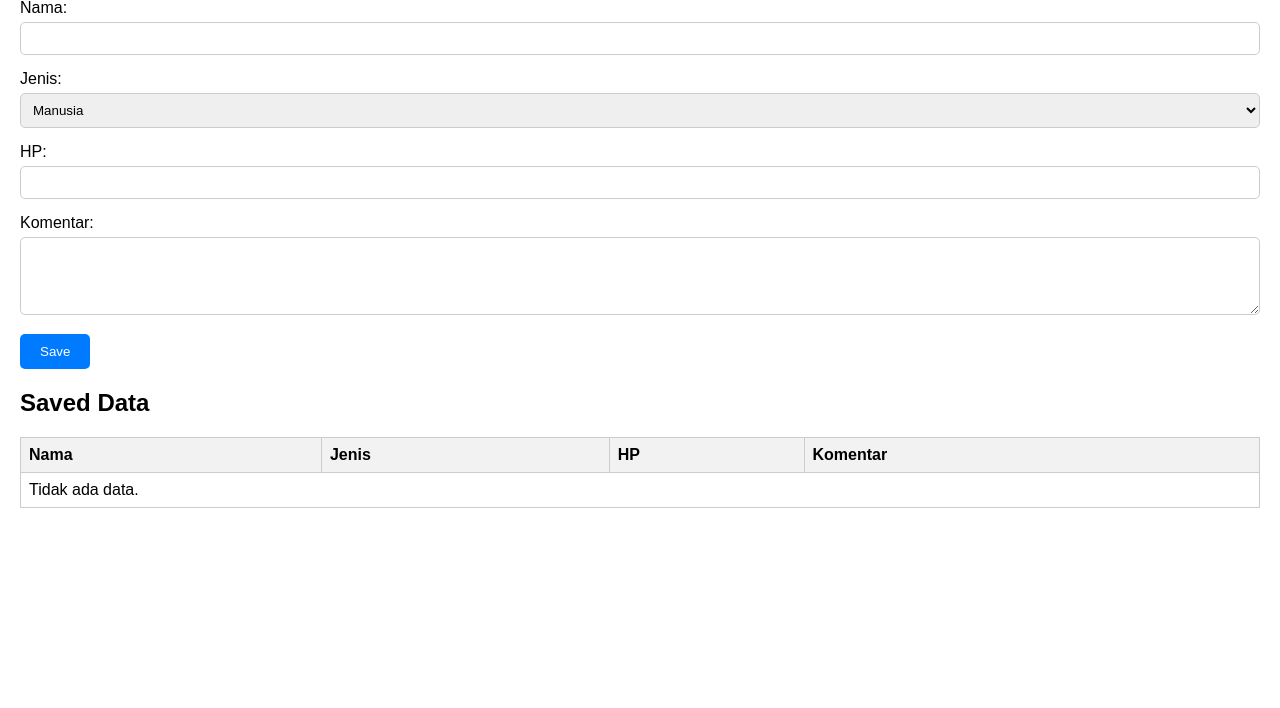
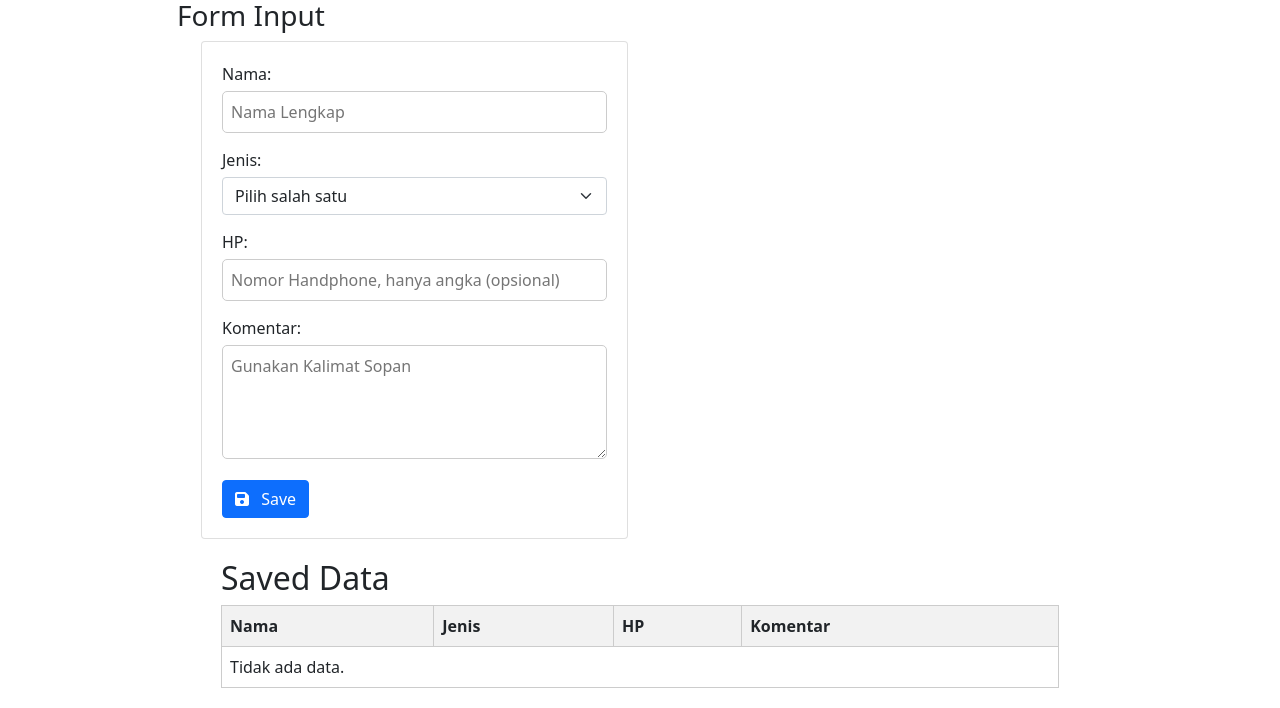
Before and after one commit to laper01/simple_crud_vanila_php, a PHP site: page / in a window 1280 px wide. Shown: the part 120-828 px from the top of the page. Before the commit the page ends 628 px from the top, so only its background shows below. Run offline with PHP 8.4, Linux system fonts and the light colour scheme; data that the repository does not hold is empty; some libraries are stand-ins or nearby versions.

Commit message:
layout-fix

```diff
--- a/index.php
+++ b/index.php
@@ -1,4 +1,5 @@
 <?php
+session_start();
 // Koneksi ke database
 $servername = "localhost";
 $username = "superuser"; // Ganti dengan username database Anda
@@ -12,63 +13,8 @@ if ($conn->connect_error) {
   die("Koneksi gagal: " . $conn->connect_error);
 }
 
-// Fungsi untuk validasi input
-function validateInput($data)
-{
-    // Menghilangkan spasi di awal dan akhir string
-    $data = trim($data);
-    // Menghapus karakter backslash (\)
-    $data = stripslashes($data);
-    // Mencegah serangan XSS (Cross Site Scripting)
-    $data = htmlspecialchars($data);
-    return $data;
-}
-
-// Fungsi untuk memasukkan data ke dalam database
-function insertData($nama, $jenis, $hp, $komentar, $conn)
-{
-    $nama = validateInput($nama);
-    $jenis = validateInput($jenis);
-    $hp = validateInput($hp);
-    $komentar = validateInput($komentar);
-
-    // Memeriksa apakah HP kosong, jika iya, set ke NULL
-    $hp = !empty($hp) ? $hp : NULL;
-
-    // Menyiapkan statement SQL untuk memasukkan data
-    $sql = "INSERT INTO tabel_data (nama, jenis, hp, komentar) VALUES (?, ?, ?, ?)";
-    $stmt = $conn->prepare($sql);
-    $stmt->bind_param("ssss", $nama, $jenis, $hp, $komentar);
-
-    // Menjalankan statement SQL
-    if ($stmt->execute()) {
-        echo "Data berhasil disimpan ke dalam database.";
-    } else {
-        echo "Error: " . $sql . "<br>" . $conn->error;
-    }
-
-    // Menutup statement
-    $stmt->close();
-}
-
-// Memeriksa apakah form telah disubmit
-if ($_SERVER["REQUEST_METHOD"] == "POST") {
-    // Memeriksa apakah semua field telah diisi
-    if (empty($_POST["nama"]) || empty($_POST["jenis"]) || empty($_POST["komentar"])) {
-        echo "Nama, jenis, dan komentar wajib diisi.";
-    } else {
-        // Memasukkan data ke dalam database
-        $nama = $_POST["nama"];
-        $jenis = $_POST["jenis"];
-        $hp = $_POST["hp"];
-        $komentar = $_POST["komentar"];
-
-        insertData($nama, $jenis, $hp, $komentar, $conn);
-    }
-}
-
 // Query untuk mengambil data dari tabel
-$sql = "SELECT * FROM tabel_data";
+$sql = "SELECT * FROM tabel_data ORDER BY created_at DESC";
 $result = $conn->query($sql);
 ?>
 
@@ -80,25 +26,60 @@ $result = $conn->query($sql);
   <meta name="viewport" content="width=device-width, initial-scale=1.0">
   <title>Test Full Stack</title>
   <link rel="stylesheet" href="styles.css">
+  <script src="https://kit.fontawesome.com/3859b6ad3b.js" crossorigin="anonymous"></script>
+  <link href="https://cdn.jsdelivr.net/npm/bootstrap@5.0.2/dist/css/bootstrap.min.css" rel="stylesheet"
+    integrity="sha384-EVSTQN3/azprG1Anm3QDgpJLIm9Nao0Yz1ztcQTwFspd3yD65VohhpuuCOmLASjC" crossorigin="anonymous">
 </head>
 
 <body>
 
   <!-- Komponen 1: Header -->
   <header>
+
+    <div class="row justify-content-start align-items-center">
+      <div class="col-4 col-lg-1">
         <img src="https://dashindo.com/testfullstack/derpface.png" alt="Logo">
+      </div>
+      <div class="col-8">
+        <h6 class="text-dark">Full Stack Programmer Test</h6>
+      </div>
+    </div>
+
+
   </header>
 
   <!-- Komponen 2: Form Input -->
+
+
+  <div class="container">
+    <div class="row justify-content-center">
+      <div class="col-12 col-lg-10">
+        <h3 class="mt-4">Form Input</h3>
+        <div class="container">
+          <div class="row">
+            <div class="col-12 col-lg-6">
+              <div class="card">
                 <section class="form-container">
-        <form id="input-form" method="post" action="<?php echo htmlspecialchars($_SERVER["PHP_SELF"]); ?>">
+                  <!-- session success -->
+                  <?php
+                  if (isset($_SESSION['success_message'])) {
+                    // Display success message
+                    echo "<div class='alert alert-success' role='alert'>" . $_SESSION['success_message'] . "</div>";
+                    // Unset the session variable to remove the message after displaying it
+                    unset($_SESSION['success_message']);
+                  }
+                  ?>
+                  <!-- session success -->
+
+                  <form id="input-form" method="post" action="savePos.php">
                     <div class="form-group">
                       <label for="nama">Nama:</label>
-                <input type="text" id="nama" name="nama" required>
+                      <input type="text" id="nama" name="nama" placeholder="Nama Lengkap" required>
                     </div>
                     <div class="form-group">
                       <label for="jenis">Jenis:</label>
-                <select id="jenis" name="jenis" required>
+                      <select  class="form-select" id="jenis" name="jenis" required>
+                      <option disabled selected>Pilih salah satu</option>
                         <option value="Manusia">Manusia</option>
                         <option value="Elf">Elf</option>
                         <option value="Tumbuhan">Tumbuhan</option>
@@ -106,15 +87,21 @@ $result = $conn->query($sql);
                     </div>
                     <div class="form-group">
                       <label for="hp">HP:</label>
-                <input type="text" id="hp" name="hp">
+                      <input placeholder="Nomor Handphone, hanya angka (opsional)" type="text" id="hp" name="hp">
                     </div>
                     <div class="form-group">
                       <label for="komentar">Komentar:</label>
-                <textarea id="komentar" name="komentar" rows="4"></textarea>
+                      <textarea placeholder="Gunakan Kalimat Sopan" id="komentar" name="komentar" rows="4"></textarea>
                     </div>
-            <button type="submit" id="save-btn">Save</button>
+                    <button class="btn btn-primary" type="submit" id="save-btn"> <i
+                        class="fa-solid fa-floppy-disk me-2"></i>
+                      Save</button>
                   </form>
                 </section>
+              </div>
+            </div>
+          </div>
+
 
           <!-- Komponen 4: Hasil input -->
           <section class="result-container">
@@ -152,6 +139,12 @@ $result = $conn->query($sql);
             </table>
           </section>
 
+        </div>
+      </div>
+    </div>
+
+
+
     <script src="script.js"></script>
 </body>
 
--- a/styles.css
+++ b/styles.css
@@ -7,10 +7,10 @@ body {
 }
 
 header {
-  background-color: #333;
+  background-color: #c0d9ff;
   color: #fff;
   padding: 10px 20px;
-  text-align: center;
+  text-align: left;
 }
 
 header img {
--- a/table.sql
+++ b/table.sql
@@ -3,5 +3,6 @@ CREATE TABLE tabel_data (
     nama VARCHAR(50) NOT NULL,
     jenis VARCHAR(50) NOT NULL,
     hp VARCHAR(14),
-    komentar TEXT
+    komentar TEXT,
+    created_at TIMESTAMP DEFAULT CURRENT_TIMESTAMP
 );
```
Also changed, not shown: savePos.php (added, +76 -0 lines). Lines whose indentation alone changed are shown as unchanged.
